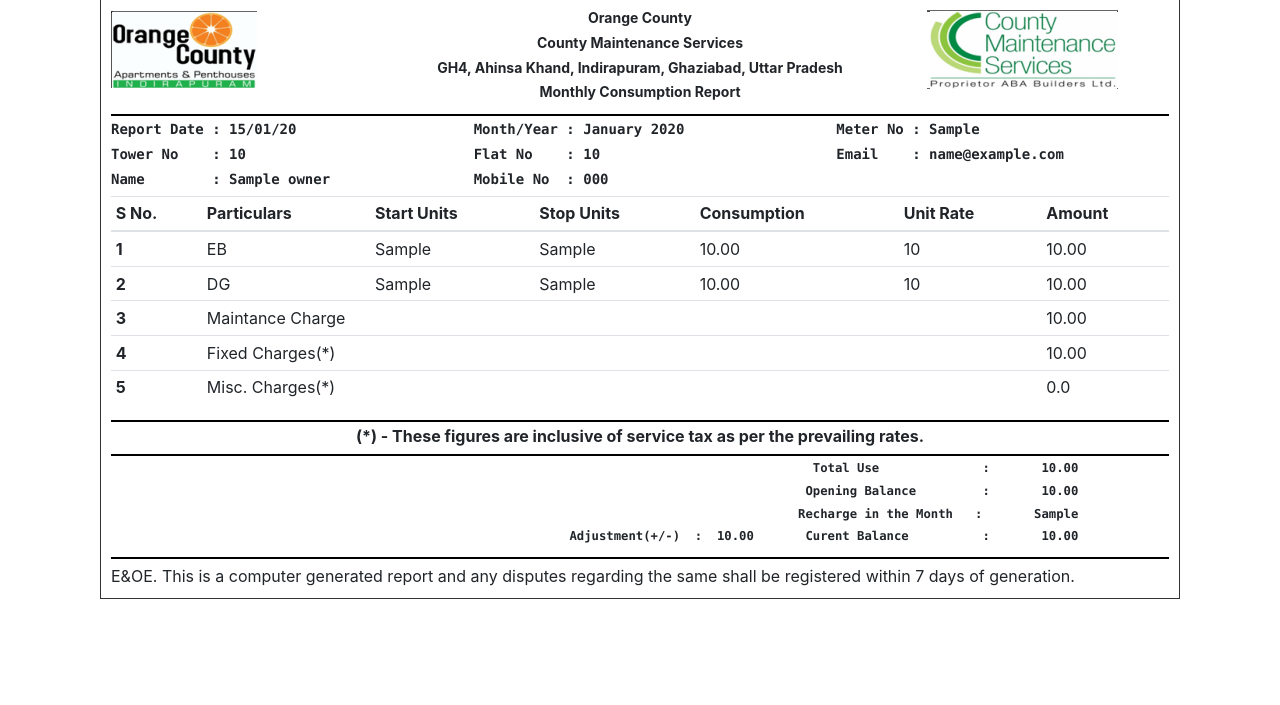
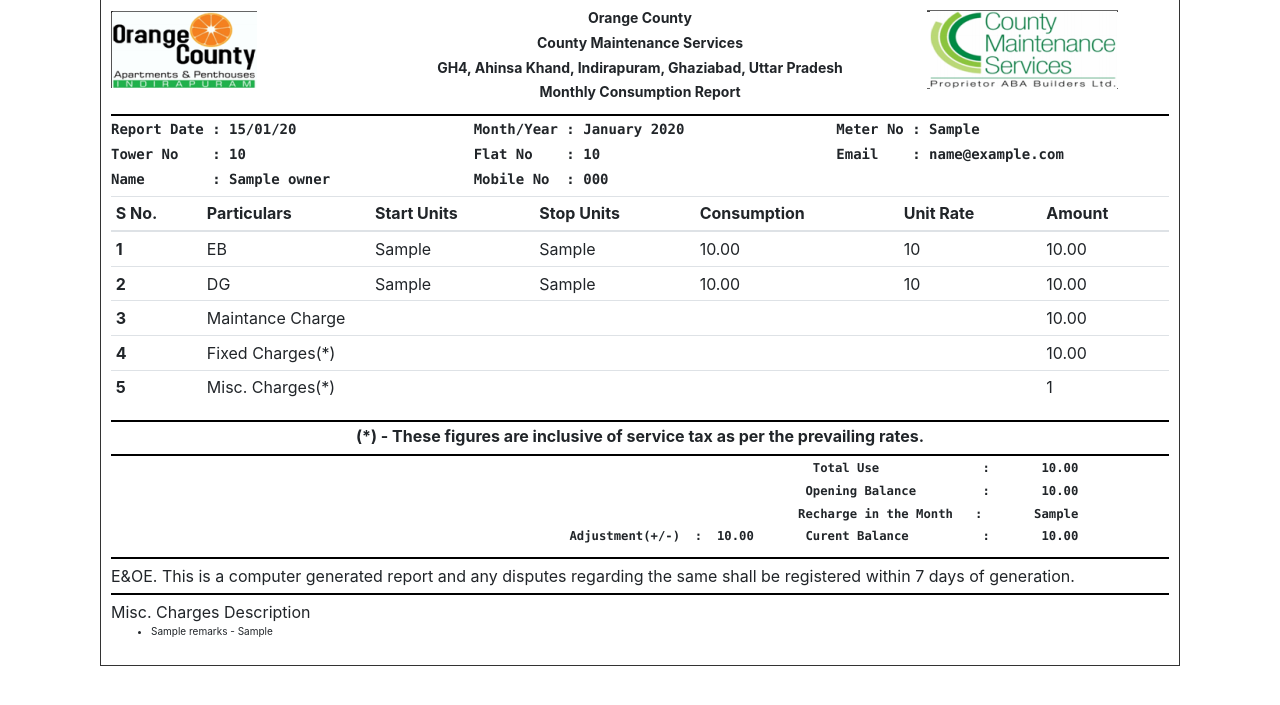
Before and after one commit to sachinprajapati/ocems, a Django app: template templates/users/bill_report.html in a window 1280 px wide. Shown: the part 51-756 px from the top of the page. Run offline with Django 3.2, Linux system fonts and the light colour scheme; the template is opened without the code that fills it: most values are stand-ins (such as "Sample title", 1, 10 or a date in 2020); some libraries are stand-ins or nearby versions.

Commit message:
debit in monthly bill

```diff
--- a/templates/users/bill_report.html
+++ b/templates/users/bill_report.html
@@ -112,7 +112,7 @@
 				    <tr>
 				      <th scope="row">5</th>
 				      <td colspan="5">Misc. Charges(*)</td>
-				      <td>0.0</td>
+				      <td>{{ bill.TotalDebits }}</td>
 				    </tr>
 				  </tbody>
 				</table>
@@ -132,6 +132,15 @@
 				<hr/>
 				<div>
 					<p>E&OE. This is a computer generated report and any disputes regarding the same shall be registered within 7 days of generation.</p>
+					{% if bill.Debits %}
+						<hr/>
+						<p>Misc. Charges Description</p>
+						<ul style="font-size: 10px;;">
+							{% for d in bill.Debits %}
+								<li>{{ d.remarks }} - {{ d.debit_amt }}</li>
+							{% endfor %}
+						</ul>
+					{% endif %}
 				</div>
 			</div>
 		</div>
```
Also changed, not shown: users/models.py (+7 -1 lines).
